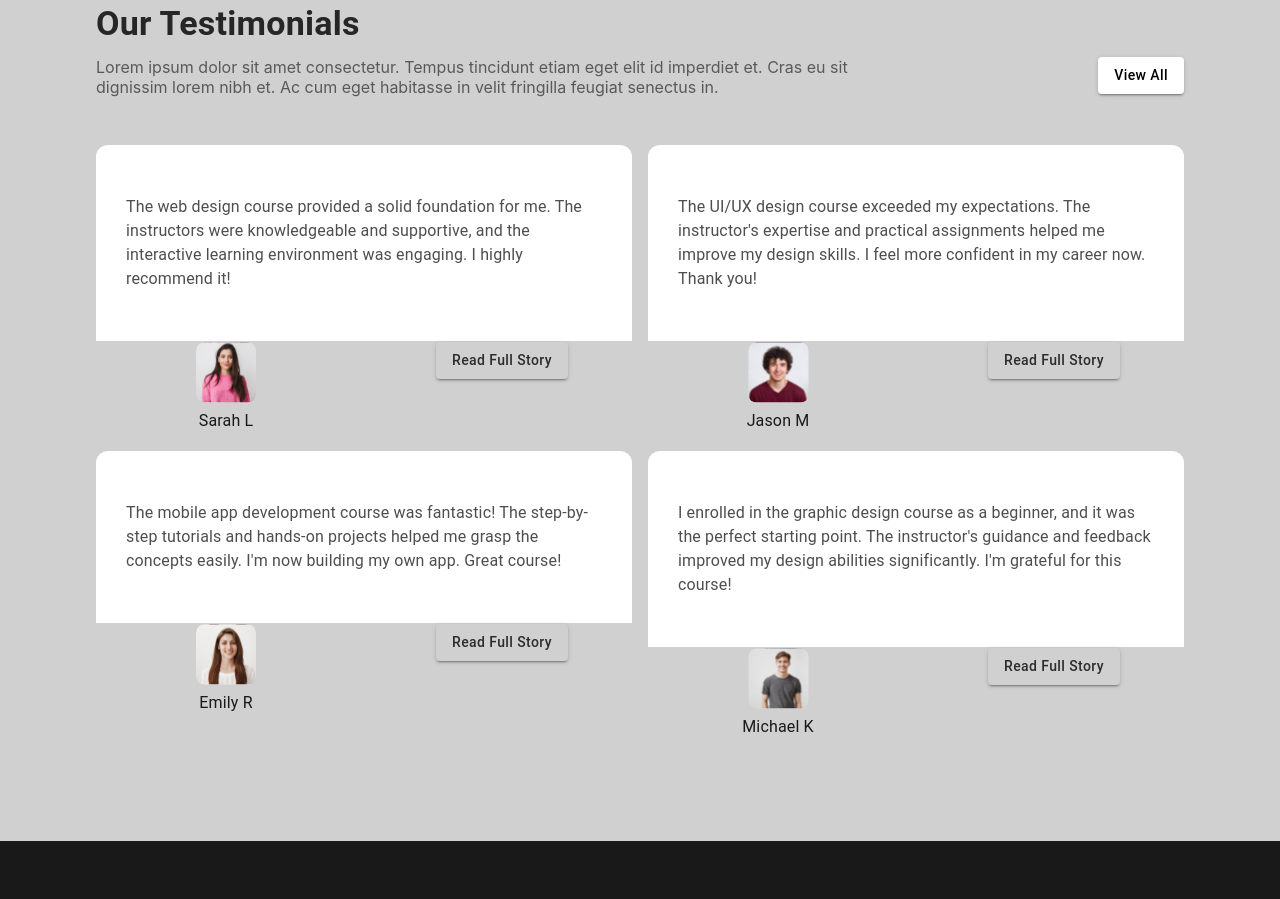
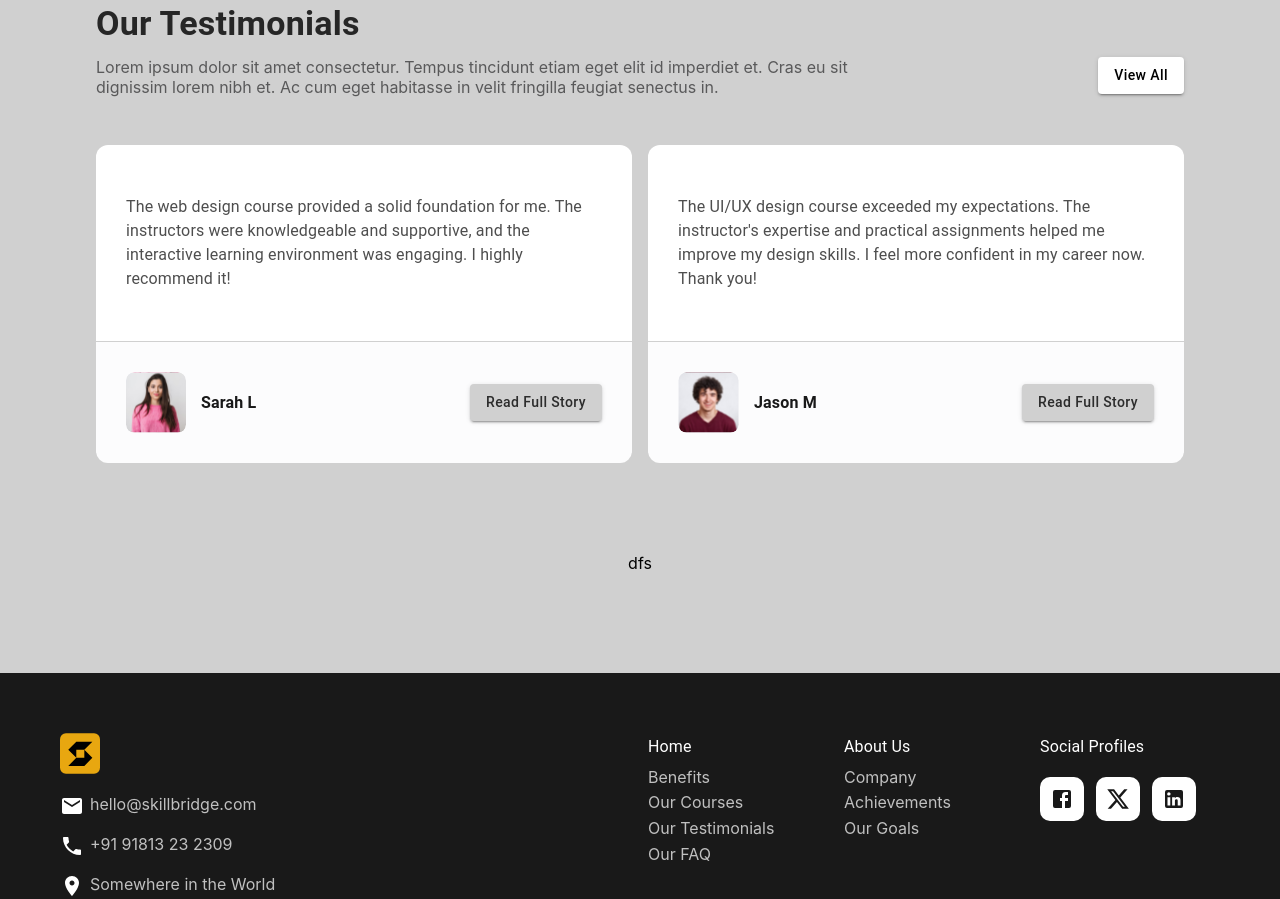
Before and after one commit to yousefkhalaf0/Skillbridge, a React (Create React App) app: page / in a window 1280 px wide. Shown: the part 4120-5019 px from the top of the page. Built offline with nearby package versions, Linux system fonts and the light colour scheme.

Commit message:
feat: implement testimonials section with toggle functionality; update styles and structure for small course cards

```diff
--- a/src/pages/homePage/homePage.jsx
+++ b/src/pages/homePage/homePage.jsx
@@ -13,6 +13,7 @@ import homeHeaderImg from '../../assets/images/homeHeaderImg.svg'
 export default function HomePage() {
     const theme = useSelector((state) => state.themeReducer);
     const showAllBenefits = useSelector((state) => state.showAllBenefitsReducer);
+    const showAllTestimonials = useSelector((state) => state.showAllTestimonialsReducer);
     const dispatch = useDispatch();
     const navigate = useNavigate();
     const coursesRef = useRef(null);
@@ -120,12 +121,20 @@ export default function HomePage() {
                                     variant="contained"
                                     sx={{ textTransform: 'none' }}
                                     onClick={() => dispatch(toggleShowAllTestimonials())}>
-                                    {showAllBenefits ? 'Collapse' : 'View All'}
+                                    {showAllTestimonials ? 'Collapse' : 'View All'}
                                 </Button>
                             </Box>
                         </Grid>
                     </Grid>
-                    <TestimonialsCard />
+                    <TestimonialsCard showAll={showAllTestimonials} />
+                </Box>
+            </Box>
+
+            {/* FAQ's section */}
+            <Box className={`sectionsContainer`}
+                sx={{ width: { xs: '95%', md: '90%', lg: '85%' } }}>
+                <Box className={`disableSelecting`}>
+                    dfs
                 </Box>
             </Box>
         </main>
--- a/src/utilities/subComponents/smallCourseCard/smallCourseCard.css
+++ b/src/utilities/subComponents/smallCourseCard/smallCourseCard.css
@@ -17,7 +17,7 @@
     border-radius: 8px;
 }
 
-.cardRow {
+.courseCardRow {
     margin-top: 1px !important;
     margin-bottom: 20px !important;
 }
@@ -33,7 +33,7 @@
 .darkWeeksLevelBox {
     background-color: #656567;
     border-radius: 8px;
-    border: 1px solid #F1F1F3;
+    border: 1px solid #656567;
     color: #CACACA;
     padding: 5px;
 }
--- a/src/utilities/subComponents/smallCourseCard/smallCourseCard.jsx
+++ b/src/utilities/subComponents/smallCourseCard/smallCourseCard.jsx
@@ -33,7 +33,7 @@ export default function SmallCourseCard() {
                             component="img"
                             src={course.img}
                             alt="courseImg" />
-                        <Grid className='cardRow' container spacing={2}>
+                        <Grid className='courseCardRow' container spacing={2} >
                             <Grid item xs={12} sm={6} sx={{ display: 'flex' }}>
                                 <Typography className={`${theme}WeeksLevelBox`} variant='caption' sx={{ marginRight: 1 }}>
                                     {course.weeks}
--- a/src/utilities/subComponents/testimonialsCard/testimonialsCard.css
+++ b/src/utilities/subComponents/testimonialsCard/testimonialsCard.css
@@ -1,33 +1,3 @@
-/* .lightTestimonialsCardBox1 {
-    background-color: white;
-    padding-top: 30px;
-    padding-bottom: 30px;
-    padding-left: 20px;
-    padding-right: 20px;
-    border-bottom: 1px solid #D0D0D0;
-    border-radius: 10px;
-    text-align: left;
-}
-
-.darkTestimonialsCardBox1 {
-    background-color: #D0D0D0;
-    padding-top: 30px;
-    padding-bottom: 30px;
-    padding-left: 20px;
-    padding-right: 20px;
-    border-bottom: 1px solid white;
-    border-radius: 10px;
-    text-align: left;
-} */
-
-/* .testimonialsCardBox2 {
-    background-color: #FCFCFD;
-    padding-top: 20px;
-    padding-bottom: 20px;
-    padding-left: 20px;
-    padding-right: 20px;
-} */
-
 .lightTestimonialsCardDescription {
     color: #4E4E4E;
     background-color: white;
@@ -54,21 +24,30 @@
     text-align: left;
 }
 
-
 .testimonialsImgBox {
     border-radius: 8px;
+    margin-right: 15px !important;
 }
 
 .testimonialsCardUserName {
     color: #191919;
+    font-weight: bold !important;
 }
 
-.lightTestimonialsCardBtn {
+.testimonialsCardBtn {
     background-color: #D0D0D0 !important;
     color: #2C2C2C !important;
 }
 
-.darkTestimonialsCardBtn {
-    background-color: #F7F7F8 !important;
-    color: #2C2C2C !important;
+.cardRow {
+    background-color: #FCFCFD;
+    padding: 30px;
+    border-bottom-left-radius: 12px;
+    border-bottom-right-radius: 12px;
 }
+
+.cardRowBtnBox {
+    display: flex;
+    justify-content: flex-end;
+    align-items: center;
+}
--- a/src/utilities/subComponents/testimonialsCard/testimonialsCard.jsx
+++ b/src/utilities/subComponents/testimonialsCard/testimonialsCard.jsx
@@ -9,7 +9,6 @@ import usr2_img from '../../../assets/images/usr2_img.svg';
 import usr3_img from '../../../assets/images/usr3_img.svg';
 import usr4_img from '../../../assets/images/usr4_img.svg';
 
-
 const testimonials = [
     { img: usr1_img, usrName: 'Sarah L', description: 'The web design course provided a solid foundation for me. The instructors were knowledgeable and supportive, and the interactive learning environment was engaging. I highly recommend it!' },
     { img: usr2_img, usrName: 'Jason M', description: 'The UI/UX design course exceeded my expectations. The instructor\'s expertise and practical assignments helped me improve my design skills. I feel more confident in my career now. Thank you!' },
@@ -17,35 +16,33 @@ const testimonials = [
     { img: usr4_img, usrName: 'Michael K', description: 'I enrolled in the graphic design course as a beginner, and it was the perfect starting point. The instructor\'s guidance and feedback improved my design abilities significantly. I\'m grateful for this course!' }
 ];
 
-export default function TestimonialsCard() {
+export default function TestimonialsCard({ showAll }) {
     const theme = useSelector((state) => state.themeReducer);
 
     return (
         <Grid container spacing={2} sx={{ display: 'flex', flexWrap: 'wrap' }}>
-            {testimonials.map((testimonial, index) => (
+            {testimonials.slice(0, showAll ? testimonials.length : 2).map((testimonial, index) => (
                 <Grid item xs={12} md={6} key={index} sx={{ display: 'flex' }}>
                     <Box sx={{ display: 'flex', flexDirection: 'column', flexGrow: 1 }}>
-                        <Typography className={`${theme}TestimonialsCardDescription`} variant='body1'>
+                        <Typography className={`${theme}TestimonialsCardDescription`} variant='body1' sx={{ flexGrow: 1 }}>
                             {testimonial.description}
                         </Typography>
-                        <Box className={`${theme}TestimonialsCardUserBox`}>
-                            <Grid container spacing={2}>
-                                <Grid item xs={6}>
+                        <Grid className={`cardRow`} container >
+                            <Grid item xs={6} sx={{ display: 'flex', alignItems: 'center' }}>
                                 <Box className='testimonialsImgBox'
                                     component="img"
                                     src={testimonial.img}
                                     alt="testimonialsImg" />
-                                    <Typography className={`testimonialsCardUserName`} variant='subtitle1'>
+                                <Typography className={`testimonialsCardUserName`} variant='subtitle1' >
                                     {testimonial.usrName}
                                 </Typography>
                             </Grid>
-                                <Grid item xs={6}>
-                                    <Button className={`${theme}TestimonialsCardBtn`} variant="contained" sx={{ textTransform: 'none' }}>
+                            <Grid item xs={6} className='cardRowBtnBox' >
+                                <Button className={`testimonialsCardBtn`} variant="contained" sx={{ textTransform: 'none' }}>
                                     Read Full Story
                                 </Button>
                             </Grid>
                         </Grid>
-                        </Box>
                     </Box>
                 </Grid>
             ))}
```
Lines whose indentation alone changed are shown as unchanged.
